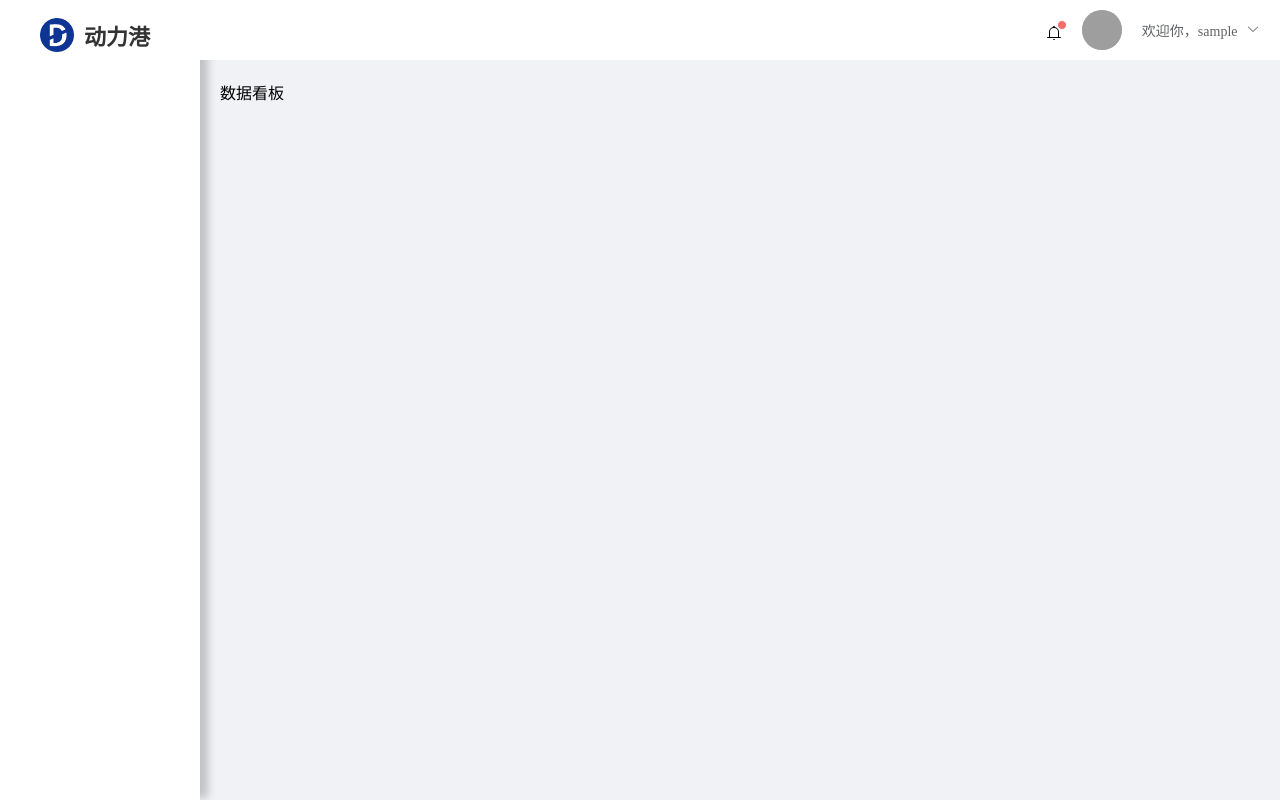
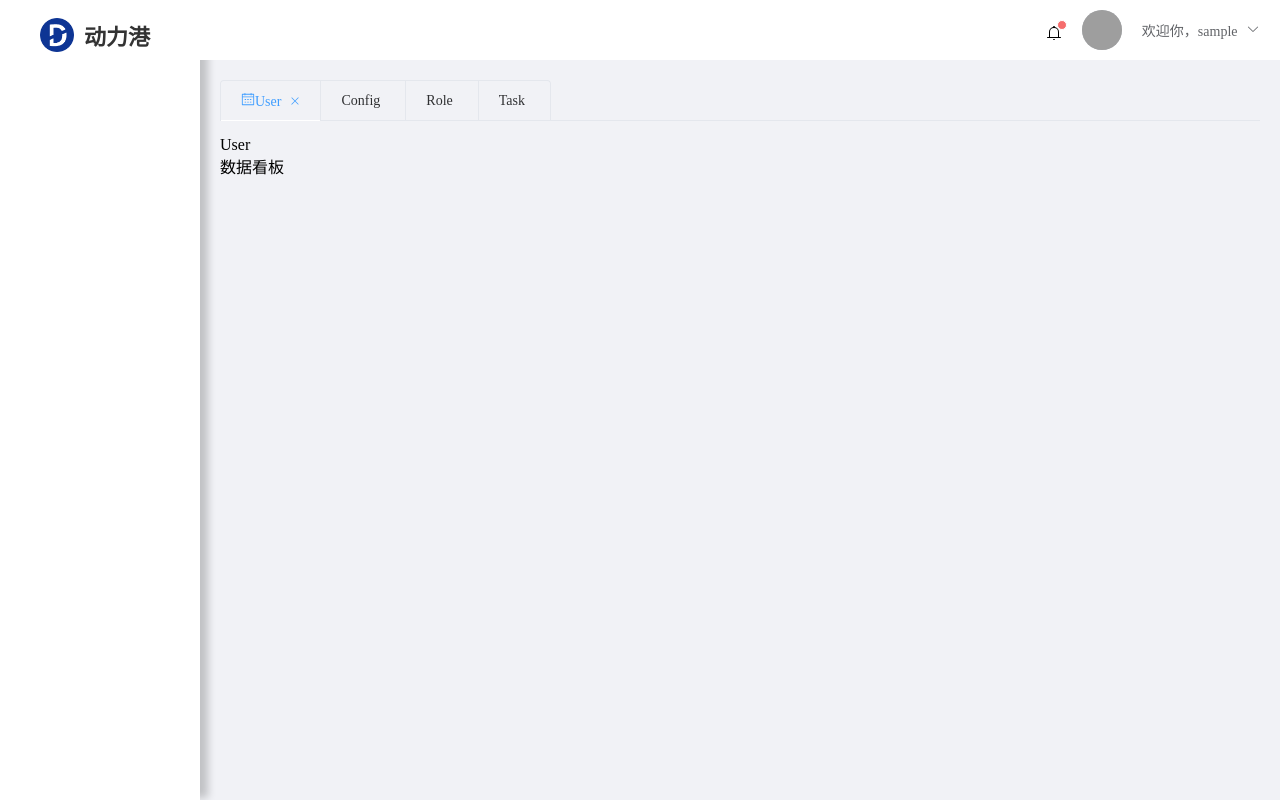
Before and after one commit to SJTU-cyeext/energy_platform, a Vue app: page /dashboard in a window 1280 px wide. Built offline with nearby package versions, Linux system fonts and the light colour scheme; sample sign-in values are in the browser's storage; grey boxes are pictures that could not be loaded.

Commit message:
21 快捷页签导航基本结构搭建

```diff
--- a/src/layouts/DefaultLayout.vue
+++ b/src/layouts/DefaultLayout.vue
@@ -8,6 +8,7 @@
                 <TopHeader></TopHeader>
             </el-header>
             <el-main>
+                <TabsLayout></TabsLayout>
                 <RouterView></RouterView>
             </el-main>
         </el-container>
@@ -16,6 +17,7 @@
 <script setup lang="ts">
     import Menu from '@/components/navMenu/Menu.vue';
     import TopHeader from '@/components/topHeader/TopHeader.vue';
+    import TabsLayout from '@/layouts/TabsLayout.vue';
 </script>
 
 <style lang="less" scoped>
--- /dev/null
+++ b/src/layouts/TabsLayout.vue
@@ -0,0 +1,36 @@
+<template>
+    <el-tabs v-model="activeName" class="demo-tabs" @tab-click="handleClick" type="card" closable @tab-remove="remove">
+        <el-tab-pane label="User" name="first">
+            <template #label>
+                <span class="custom-tabs-label">
+                    <el-icon>
+                        <calendar />
+                    </el-icon>
+                    <span>User</span>
+                </span>
+            </template>
+            User
+        </el-tab-pane>
+        <el-tab-pane label="Config" name="second">Config</el-tab-pane>
+        <el-tab-pane label="Role" name="third">Role</el-tab-pane>
+        <el-tab-pane label="Task" name="fourth">Task</el-tab-pane>
+    </el-tabs>
+
+</template>
+
+<script setup lang="ts">
+    import { ref } from 'vue';
+    import type { TabsPaneContext, TabPaneName } from 'element-plus'
+
+    const activeName = ref('first')
+
+    const handleClick = (tab: TabsPaneContext, event: Event) => {
+        console.log(tab, event)
+    }
+
+    const remove = (name: TabPaneName) => {
+        console.log(name);
+    }
+</script>
+
+<style scoped></style>
```
